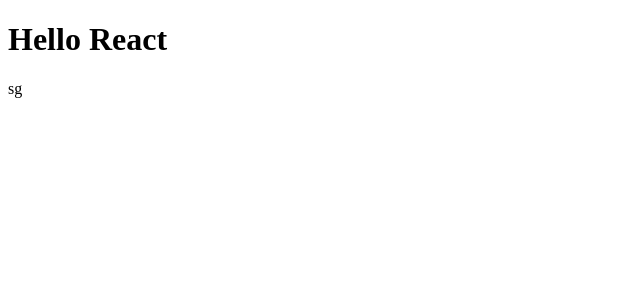
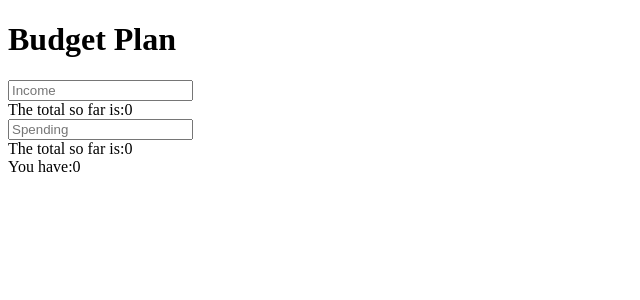
Before and after one commit to mklaudia/budget-plan, a React app: page / in a window 1280 px wide. Shown: the top 300 px of the page, without its empty margins (0-640 px from the left). Built offline with nearby package versions, Linux system fonts and the light colour scheme; the HTML template or start-up script is replaced by a standard one.

Commit message:
minimal app

```diff
--- a/src/App.js
+++ b/src/App.js
@@ -1,20 +1,16 @@
 import React, {Component} from 'react';
 import ReactDOM from 'react-dom';
-// import Header from './header/Header';
-// import Input from './inputs/Input';
+import Header from './header/Header';
+import Input from './inputs/Input';
 
 class App extends Component {
-	state = {
-		value: 'sg'
-	}
+
 
     render () {
         return (
         <div>
-            {/* <Header /> */}
-            <h1>Hello React</h1>
-            {this.state.value}
-            {/* <Input /> */}
+            <Header />
+            <Input />
         </div>);
     };
 }
--- /dev/null
+++ b/src/header/Header.js
@@ -0,0 +1,11 @@
+import React, {Component} from 'react';
+import ReactDOM from 'react-dom';
+
+class Header extends Component{
+
+    render(){
+        return <h1>Budget Plan</h1>;
+    }
+}
+
+export default Header;
--- a/src/index.js
+++ b/src/index.js
@@ -6,6 +6,3 @@
 document.body.appendChild(node);
 
 ReactDOM.render(<App/>, node);
-console.log(
-    "Hi"
-);
--- /dev/null
+++ b/src/inputs/Entry.js
@@ -0,0 +1,35 @@
+import React, {Component} from 'react';
+
+export default class Entry extends Component{
+
+    state = {
+        amount: ""
+    ,   total: 0
+    };
+
+    onKeyDown = event => {
+		if (event.key === 'Enter') {
+            this.setState({ total: parseInt(this.state.total) + parseInt(this.state.amount)});
+            this.props.processAmount(parseInt(this.state.amount));
+            this.setState({amount: ""});
+		}
+    };
+
+    render(){
+        return(
+            <div>
+                <input
+                    type="number"
+                    placeholder={this.props.name}
+                    value = {this.state.amount}
+                    onKeyDown={this.onKeyDown}
+                    onChange={event => this.setState({amount: event.target.value})}
+                    />
+                <div>
+                    The total so far is:
+                    <label>{this.state.total}</label>
+                </div>
+            </div>
+        );
+    }
+}
--- /dev/null
+++ b/src/inputs/Input.js
@@ -0,0 +1,44 @@
+import React from 'react';
+import Entry from './Entry';
+
+class Input extends React.Component {
+
+    state = {
+        income: 0,
+        spending: 0,
+        grandTotal: 0
+    }
+
+    addIncome = (amount) => {
+        let newValue = this.state.income + parseInt(amount);
+        this.setState({
+            income: newValue,
+            grandTotal: newValue - this.state.spending
+         });
+    }
+
+    addSpending = (amount) => {
+        let newValue = this.state.spending + parseInt(amount)
+        this.setState({
+            spending: parseInt(this.state.spending) + parseInt(amount),
+            grandTotal: this.state.income - newValue
+        });
+    }
+
+
+    render(){
+        return(
+            <div>
+                <Entry name="Income" processAmount={this.addIncome}/>
+                <Entry name="Spending" processAmount={this.addSpending}/>
+                {/* <input type="submit" value="Submit" /> */}
+                <div>
+                    You have:
+                    <label>{this.state.grandTotal}</label>
+                </div>
+            </div>
+        );
+    }
+}
+
+export default Input;
--- a/webpack.config.js
+++ b/webpack.config.js
@@ -1,6 +1,4 @@
-// const path = require('path');
 const webpack = require('webpack');
-
 module.exports = {
     entry: [
         'react-hot-loader/patch',
@@ -24,9 +22,6 @@
 		publicPath: '/',
 		filename: 'bundle.js'
     },
-
-    // devtool: 'source-map',
-
     plugins: [
 		new webpack.HotModuleReplacementPlugin()
 	],
```
Also changed, not shown: 1 other file (tests, documents, lock files or other folders).
